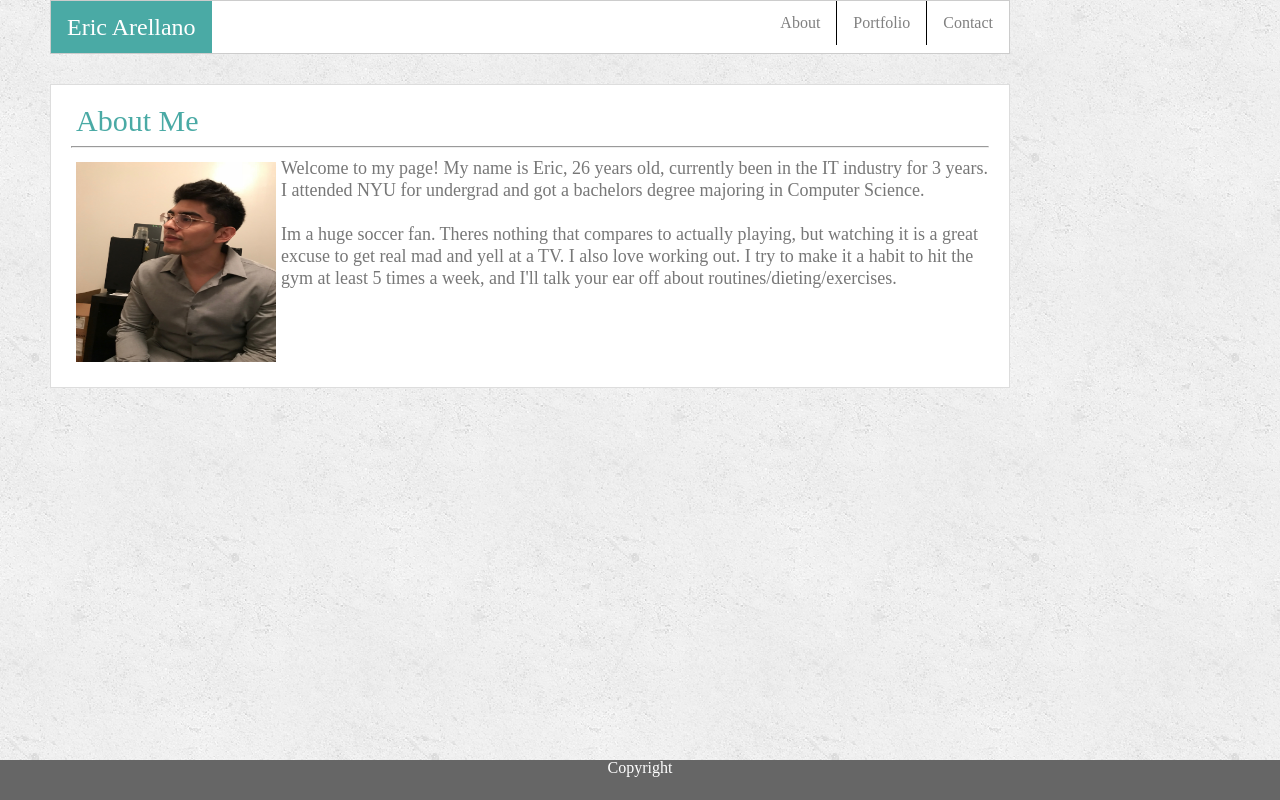
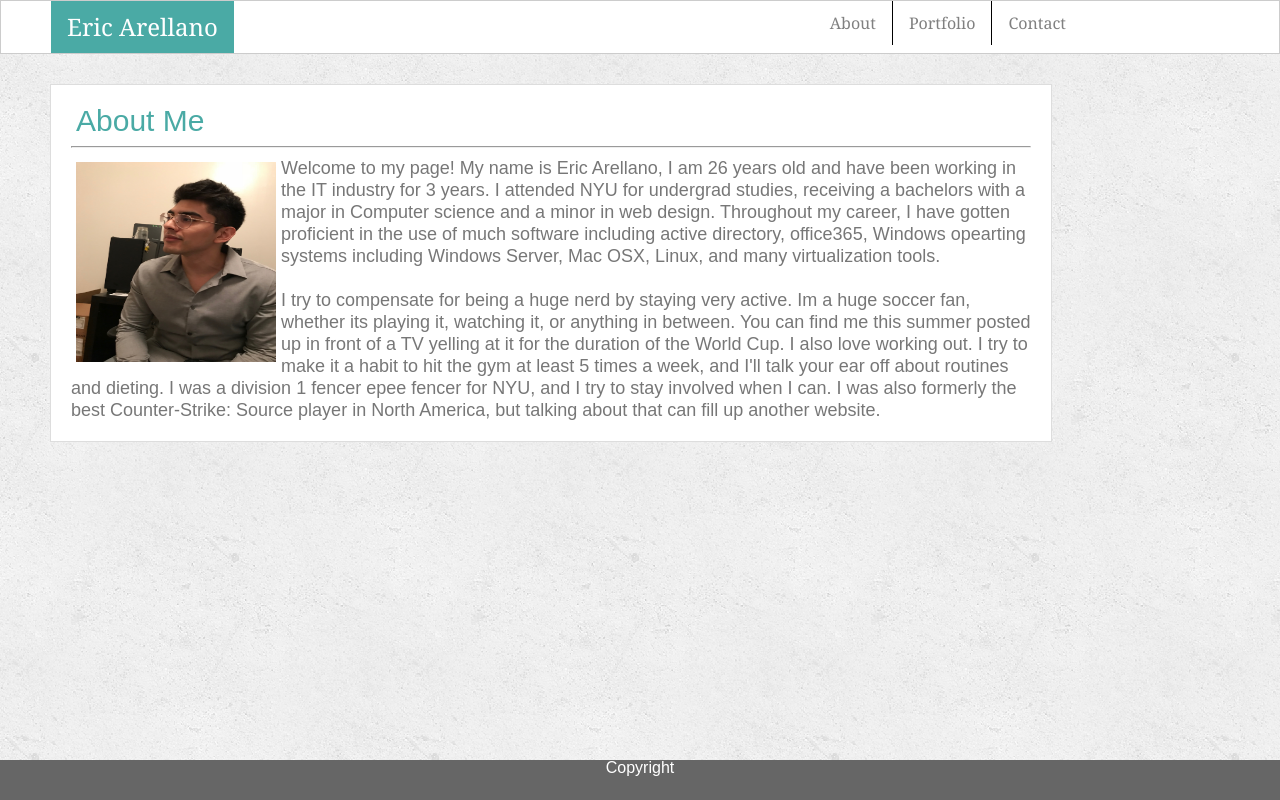
Before and after one commit to eric11598/Basic-Portfolio, a plain HTML site: page index.html in a window 1280 px wide. Drawn offline with Linux system fonts and the light colour scheme.

Commit message:
header spacing

```diff
--- a/assets/css/style.css
+++ b/assets/css/style.css
@@ -1,24 +1,26 @@
 body{
-    background-image: url("../images/concrete_seamless.png")
+    background-image: url("../images/concrete_seamless.png");
+    font-family: 'Arial', 'Helvetica Neue', Helvetica, sans-serif;
 }
 
 p{
     color: #777777;
 }
 .container{
-    width: 960px;
-    position: relative;
-    left: 50px;
+
 
 }
 
 .header{
+    font-family: Georgia, Times, 'Times New Roman', serif;
     background: #ffffff;
     overflow: auto;
     border: 1px solid #cccccc;
+    padding-left: 50px;
 }
 
 .content{
+    width: 960px;
     clear:both;
     font-size: 18px;
     line-height: 22px;
@@ -26,10 +28,8 @@ p{
     border: 1px solid #dddddd;
     position: relative;
     top: 30px;
-
+    left: 50px;
     padding: 20px;
-
-    overflow: auto;
     overflow: hidden;
 }
 
@@ -38,6 +38,12 @@ p{
     height: 200px;
     float: left;
     padding: 5px;
+
+}
+
+#self:hover{
+    outline: 2px solid black;
+    outline-offset: -5px;
 }
 
 
@@ -58,16 +64,15 @@ h2{
 
 
 
-
-
-
 li {
-    float: right;
+    float: left;
+    position: relative;
+    left: 580px;
     border-right: 1px solid black;
 }
 
 
-li:first-child {
+li:last-child {
     border-right: none;
 }
 li a {
@@ -76,6 +81,10 @@ li a {
     color: grey;
     text-align: center;
     padding: 14px 16px;
+}
+
+li a:hover{
+    color:#4aaaa5;
 }
 
 .imageContainer {
@@ -88,8 +97,7 @@ li a {
 }
 
 .imageContainer:hover {
-    border: 1px solid;
-    border-color: black;
+    outline: 2px solid black;
 }
 
 .imageContainer img {
--- a/index.html
+++ b/index.html
@@ -1,4 +1,4 @@
-<!-- HTML with THREE stylesheets! -->
+
 <!DOCTYPE html>
 <html lang="en-us">
 
@@ -6,11 +6,8 @@
 
   <meta charset="UTF-8">
   <title>Eric Arellano</title>
-
-  <!-- This critical line points your HTML to the CSS file. Notice the "relative" pathway  -->
   <link rel = "stylesheet" type="text/css" href="assets/css/reset.css">
   <link rel = "stylesheet" type="text/css" href="assets/css/style.css">
-
 
 </head>
 
@@ -20,10 +17,9 @@
       <div class = "header">
           <h1>Eric Arellano</h1>
           <ul>
-
+            <li><a href="index.html">About</a></li>
+            <li><a href="portfolio.html">Portfolio</a></li>
             <li><a href="contact.html">Contact</a></li>
-            <li><a href="portfolio.html">Portfolio</a></li>
-            <li><a href="index.html">About</a></li>
 
           </ul>
       </div>
@@ -35,15 +31,19 @@
         <img id ="self" src="assets/images/eric.jpg" alt="Eric Arellano">
 
       <p>
-        Welcome to my page! My name is Eric, 26 years old, currently been in the IT industry for 3 years.
-        I attended NYU for undergrad and got a bachelors degree majoring in Computer Science.
+        Welcome to my page! My name is Eric Arellano, I am 26 years old and have been working in the IT industry for 3 years.
+        I attended NYU for undergrad studies, receiving a bachelors with a major in Computer science and a minor in web design.
+        Throughout my career, I have gotten proficient in the use of much software including active directory, office365, Windows opearting
+        systems including Windows Server, Mac OSX, Linux, and many virtualization tools.
       </p>
       <br>
 
       <p>
-        Im a huge soccer fan. Theres nothing that compares to actually playing, but watching it is a great excuse
-        to get real mad and yell at a TV. I also love working out. I try to make it a habit to hit the gym at least
-        5 times a week, and I'll talk your ear off about routines/dieting/exercises.
+        I try to compensate for being a huge nerd by staying very active. Im a huge soccer fan, whether its playing it, watching it,
+        or anything in between. You can find me this summer posted up in front of a TV yelling at it for the duration of the World Cup. I also love working out.
+        I try to make it a habit to hit the gym at least 5 times a week, and I'll talk your ear off about routines and dieting. I was a division 1 fencer epee
+        fencer for NYU, and I try to stay involved when I can. I was also formerly the best Counter-Strike: Source player in North America, but talking about that
+        can fill up another website.
       </p>
 
       </div>
```
Also changed, not shown: contact.html (+4 -3 lines), portfolio.html (+3 -2 lines).
